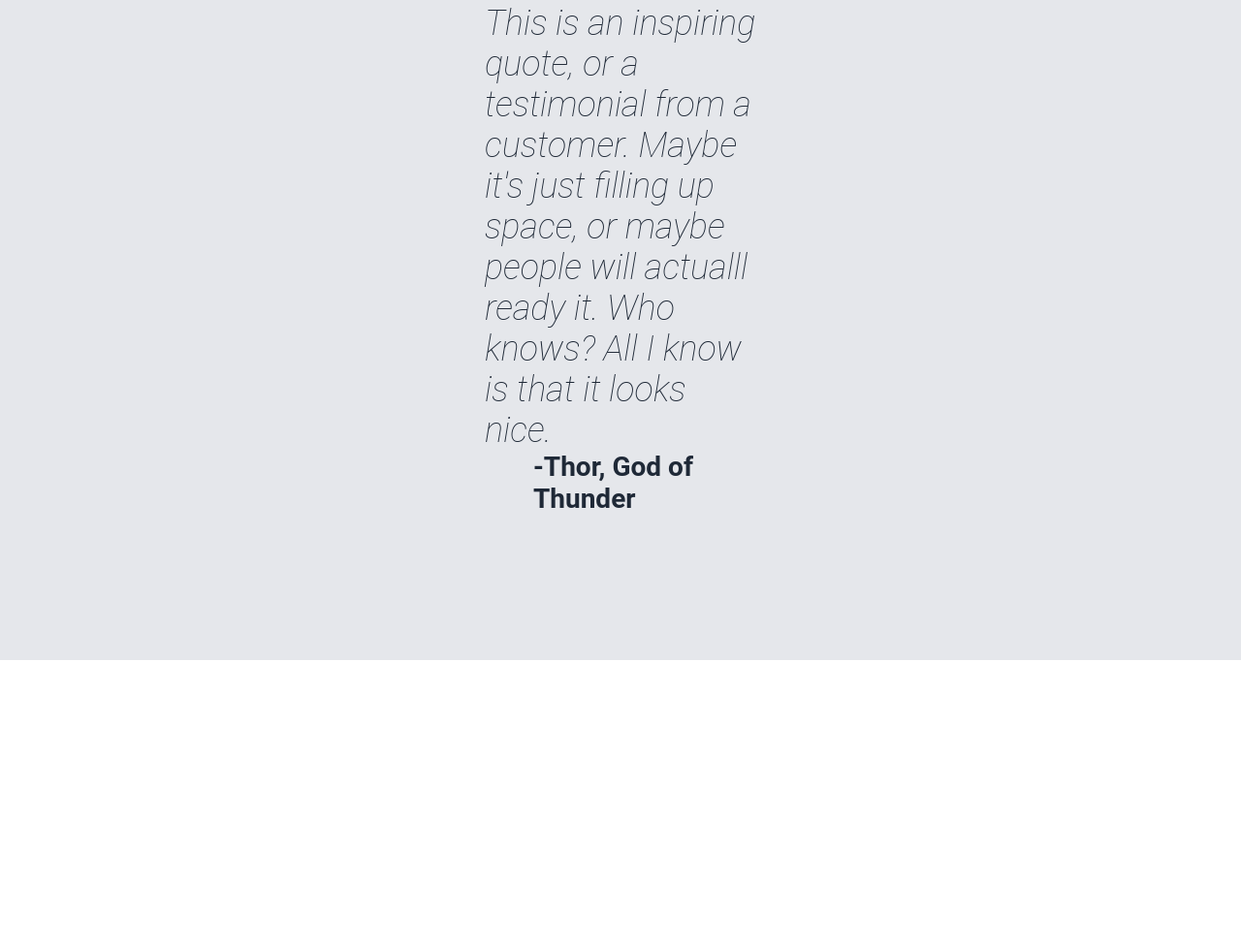
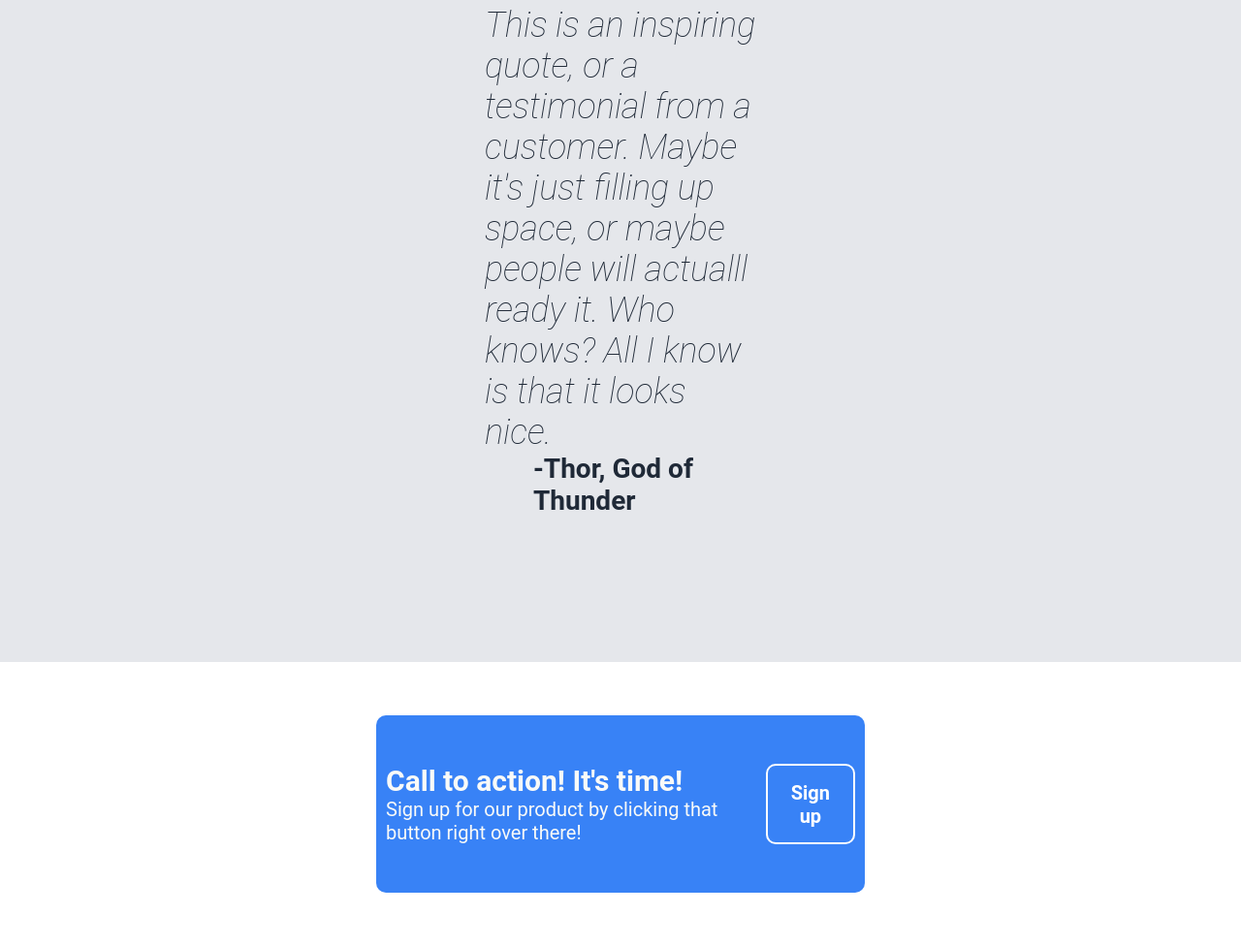
Before and after one commit to Wecluse/landing-page, a plain HTML site: page index.html in a window 1280 px wide. Shown: the part 1466-2442 px from the top of the page at 97% size. Before the commit the page ends 2147 px from the top, so only its background shows below. Drawn offline with Linux system fonts and the light colour scheme.

Commit message:
Added the 3rd section of the web page

```diff
--- a/index.html
+++ b/index.html
@@ -61,5 +61,20 @@
         </p>
         <span>-Thor, God of Thunder</span>
     </div>
+    <div class="section-3">
+        <div class="section-3-box">
+            <div>
+                <h2>
+                    Call to action! It's time!
+                </h2>
+                <span>
+                    Sign up for our product by clicking that button right over there!
+                </span>
+            </div>
+            <button class="button-2">
+                Sign up
+            </button>
+        </div>
+    </div>
 </body>
 </html>
--- a/styles.css
+++ b/styles.css
@@ -66,10 +66,11 @@ img {
 button {
     background-color: #3882F6;
     color: white;
-    padding: 4px 20px;
+    padding: 10px 35px;
     border-radius: 10px;
     border: none;
-    font-size: 32px;
+    font-size: 24px;
+    font-weight: bold;
 }
 
 button:hover {
@@ -135,3 +136,27 @@ button:hover {
     align-self: flex-end;
     margin: 0 550px;
 }
+
+.section-3 {
+    padding: 55px 88px;
+    margin: 0 300px;
+}
+
+.section-3-box {
+    background-color: #3882F6;
+    color: #F9FAF8;
+    border-radius: 10px;
+    display: flex;
+    padding: 50px 10px;
+    justify-content: space-around;
+    font-size: 20px;
+}
+
+.button-2 {
+    background-color: #3882F6;
+    color: white;
+    padding: 4px 20px;
+    border-radius: 10px;
+    border: 2px solid white;
+    font-size: 20px;
+}
```
